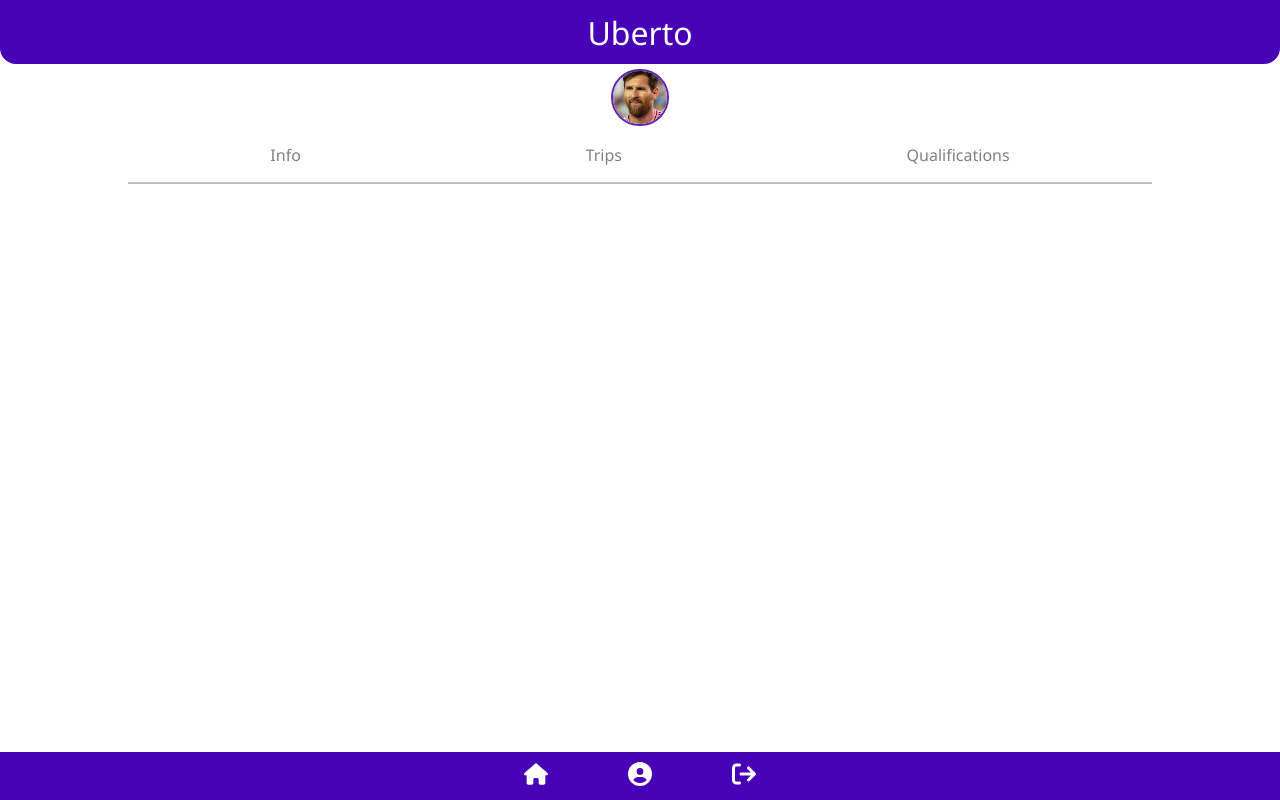
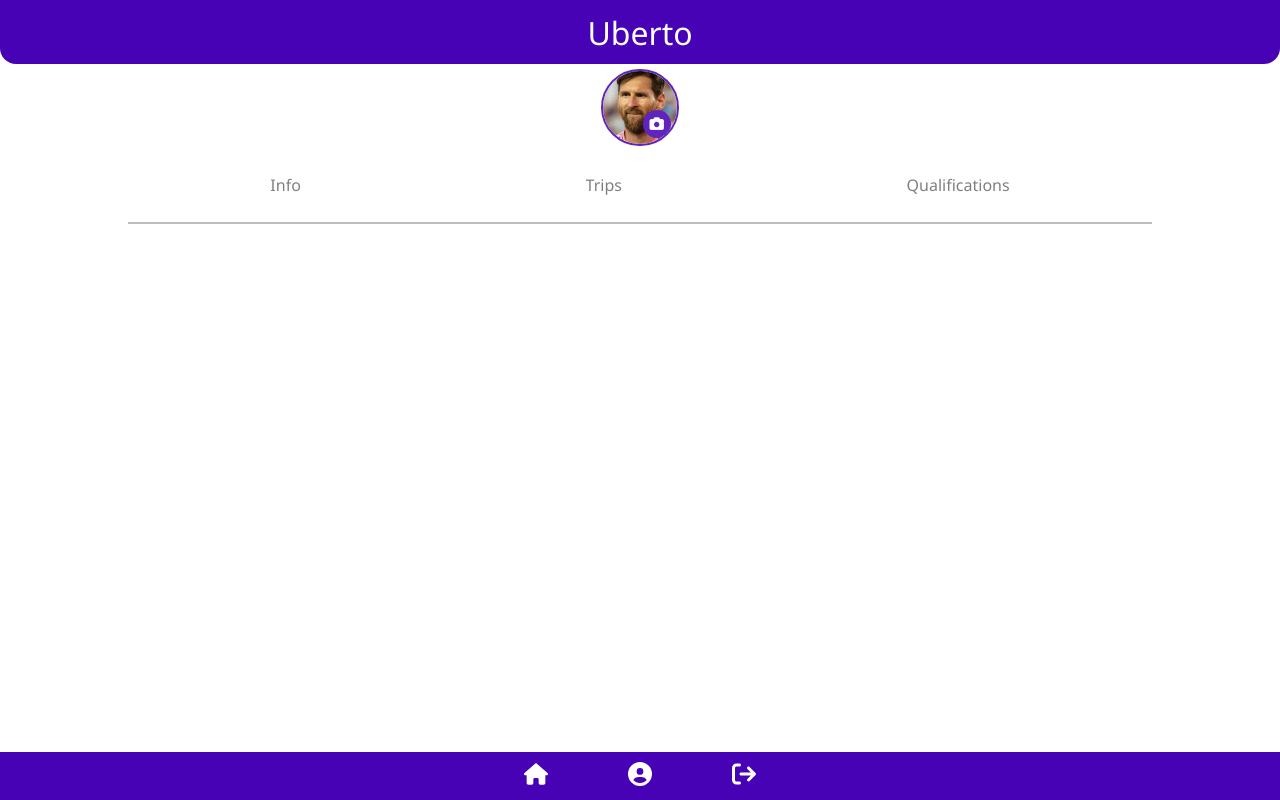
Before and after one commit to Adrianibarra97/uberto-app-frontend, a React (Vite) app: page /profile-passenger in a window 1280 px wide. Built offline with nearby package versions, Linux system fonts and the light colour scheme.

Commit message:
profile-layout - camera fix

```diff
--- a/src/layouts/Profile/ProfileLayout.css
+++ b/src/layouts/Profile/ProfileLayout.css
@@ -1,11 +1,15 @@
+/* ================= HEADER ================= */
+
 .profile-header-container {
   display: flex;
-    height: 15vh;
+  height: 20vh;
   width: 100%;
   flex-direction: column;
   align-items: center;
   padding-top: 0.3em;
 }
+
+/* ================= AVATAR ================= */
 
 .figure-profile-container {
   display: flex;
@@ -17,13 +21,48 @@
   overflow: hidden;
   flex-shrink: 0;
   border: 2px solid #5f24be;
+}
 
+/* wrapper clickable */
+.profile-image-wrapper {
+  position: relative;
+  width: 100%;
+  height: 100%;
+  display: block;
+  cursor: pointer;
 }
+
 
 .profile_card_image {
   width: 100%;
   height: 100%;
   object-fit: cover;
+}
+
+.profile-image-input {
+  display: none;
+}
+
+.camera-icon {
+  display: flex;
+  align-items: center;
+  justify-content: center;
+  position: absolute;
+  bottom: 6px;
+  right: 6px;
+  width: 28px;
+  height: 28px;
+  background: #5f24be;
+  color: #ffffff;
+  border-radius: 50%;
+  font-size: 0.9em;
+  opacity: 1;
+  transition: background 0.2s ease, transform 0.2s ease;
+}
+
+.profile-image-wrapper:hover .camera-icon {
+  background: #4a1ea0;
+  transform: scale(1.05);
 }
 
 .profile-nav-container {
--- a/src/layouts/Profile/ProfileLayout.tsx
+++ b/src/layouts/Profile/ProfileLayout.tsx
@@ -7,11 +7,28 @@ export const ProfileLayout = () => {
     <div className="main-layout">
       <div className="profile-header-container">
         <figure className="figure-profile-container">
-          <img
-            src={messiImage}
-            alt="messi"
-            className="profile_card_image"
-          />
+          <label className="profile-image-wrapper">
+            <img
+              src={messiImage}
+              alt="messi"
+              className="profile_card_image"
+            />
+
+            <i className="fa-solid fa-camera camera-icon"></i>
+
+            <input
+              type="file"
+              accept="image/*"
+              className="profile-image-input"
+              onChange={(e) => {
+                const file = e.target.files?.[0]
+                if (file) {
+                  const url = URL.createObjectURL(file)
+                  console.log(url)
+                }
+              }}
+            />
+          </label>
         </figure>
         <nav className="profile-nav-container">
           <ul className="profile-ul-container">
```
Lines whose indentation alone changed are shown as unchanged.
